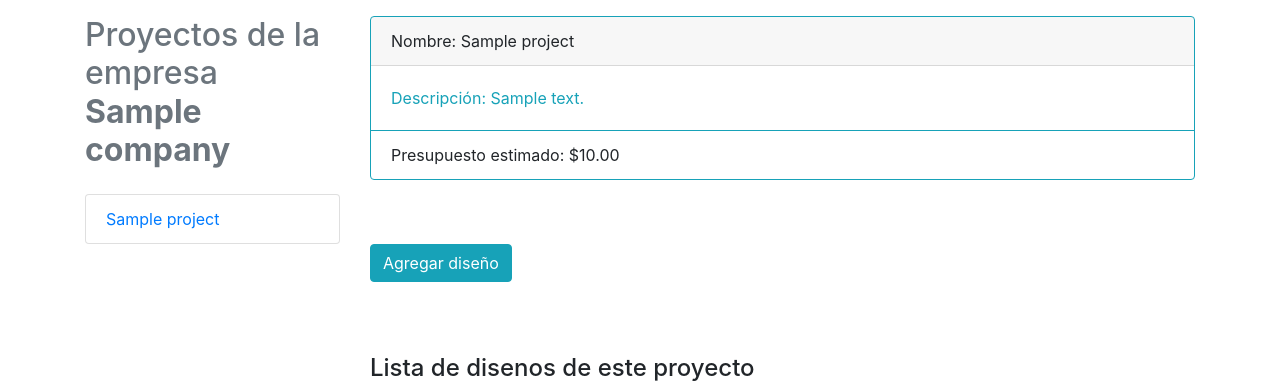
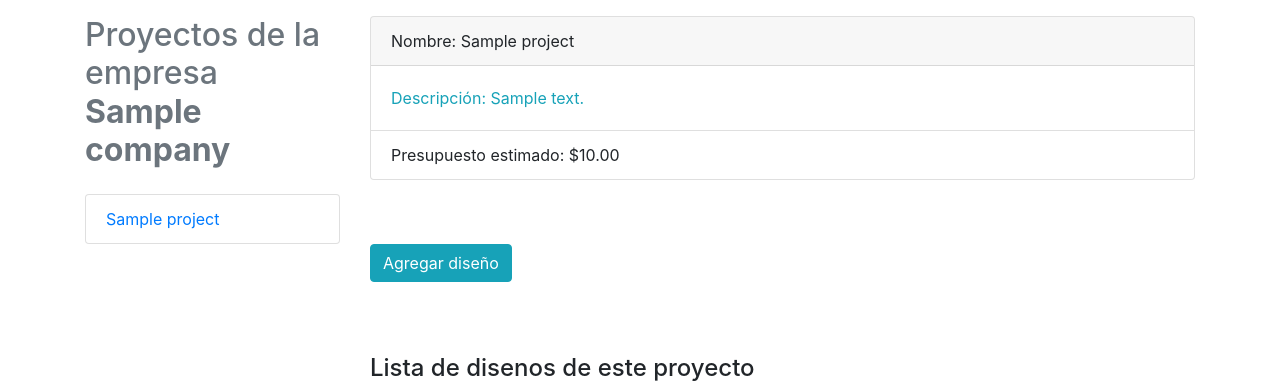
Before and after one commit to nlemarodriguez/Cloud, a Django app: page /empresas/#/1 in a window 1280 px wide. Shown: the part 56-441 px from the top of the page. Run offline with Django 3.2, Linux system fonts and the light colour scheme; tables that the repository leaves empty hold one stand-in row (values such as "Sample post"); grey boxes marked "Sample" are stand-in pictures; some libraries are stand-ins or nearby versions.

Commit message:
Cambio de color del borde en información de empresa

```diff
--- a/designs/forms.py
+++ b/designs/forms.py
@@ -51,8 +51,8 @@ class DesignCreationForm(forms.ModelForm):
         super().__init__(*args, **kwargs)
         self.fields['value'].widget.attrs.update({'class': 'form-control', 'placeholder': 'Valor del diseno'})
         self.fields['designer_name'].widget.attrs.update(
-            {'class': 'form-control', 'placeholder': 'Nombre del disenador'})
+            {'class': 'form-control', 'placeholder': 'Nombre del diseñador'})
         self.fields['designer_last_name'].widget.attrs.update(
-            {'class': 'form-control', 'placeholder': 'Apellido del disenador'})
+            {'class': 'form-control', 'placeholder': 'Apellido del diseñador'})
         self.fields['designer_email'].widget.attrs.update(
-            {'class': 'form-control', 'placeholder': 'Email del disenador'})
+            {'class': 'form-control', 'placeholder': 'Email del diseñador'})
--- a/templates/designs/empresa.html
+++ b/templates/designs/empresa.html
@@ -43,13 +43,13 @@
                         </form>
                     {% else %}
                         <br>
-                        <div class="card border-info mb-3">
+                        <div class="card mb-3">
                             <div class="card-header">Nombre: {{ project.name }}</div>
                             <div class="card-body text-info">
 
                                 <p class="card-text">Descripción: {{ project.description }}</p>
                             </div>
-                            <div class="card-footer bg-transparent border-info">Presupuesto
+                            <div class="card-footer bg-transparent">Presupuesto
                                 estimado: ${{ project.cost }}</div>
                         </div>
                     {% endif %}
```
